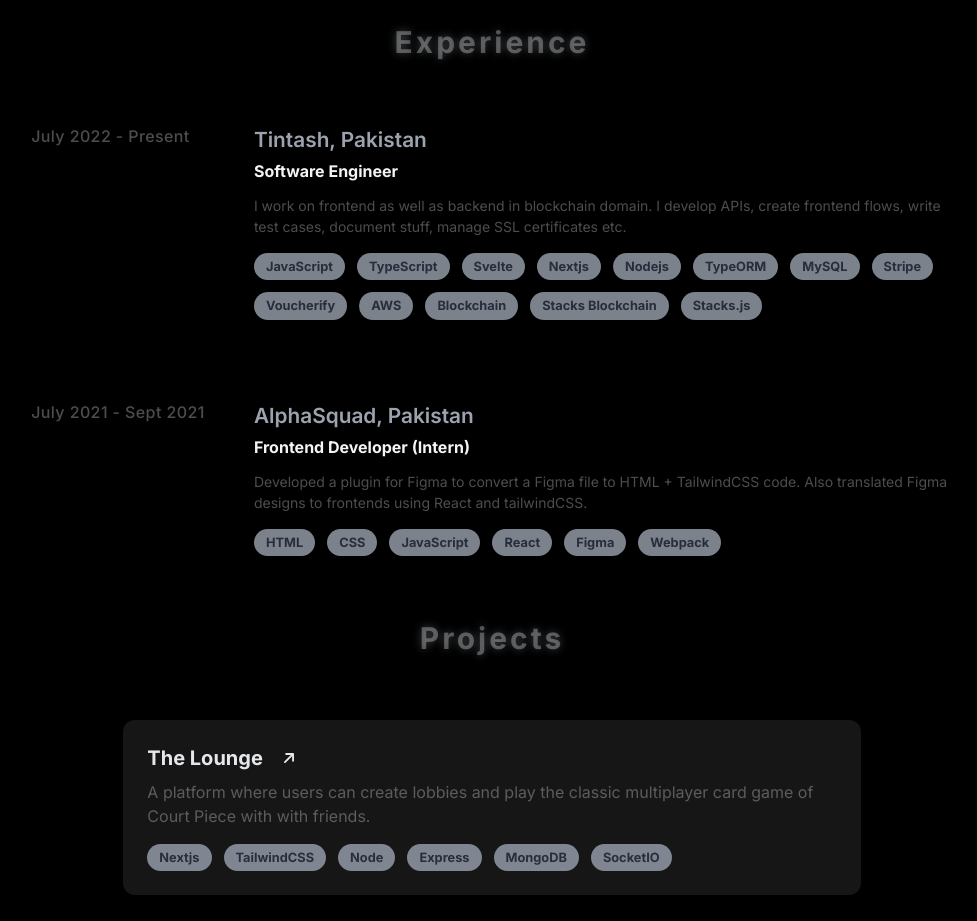
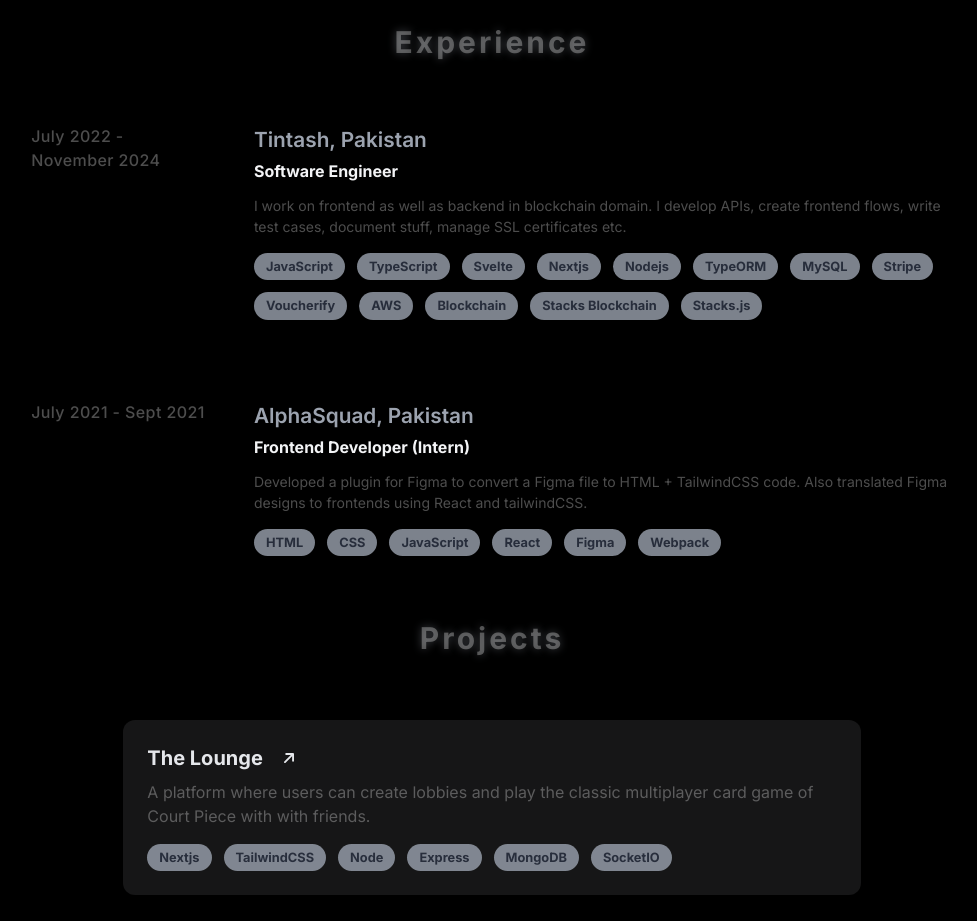
Before and after one commit to bilalwaheed099/bw-portfolio, a Next.js app: page / in a window 1280 px wide. Shown: the part 1100-2021 px from the top of the page, without its empty margins (148-1125 px from the left). Built offline with nearby package versions, Linux system fonts and the light colour scheme.

Commit message:
Update experience section

```diff
--- a/app/page.tsx
+++ b/app/page.tsx
@@ -236,7 +236,7 @@ export default function Home() {
             <Experience
               company="Tintash, Pakistan"
               title="Software Engineer"
-              time="July 2022 - Present"
+              time="July 2022 - November 2024"
               desc="I work on frontend as well as backend in blockchain domain. I develop APIs, create frontend flows, write test cases, document stuff, manage SSL certificates etc."
               skills={[
                 'JavaScript',
```
